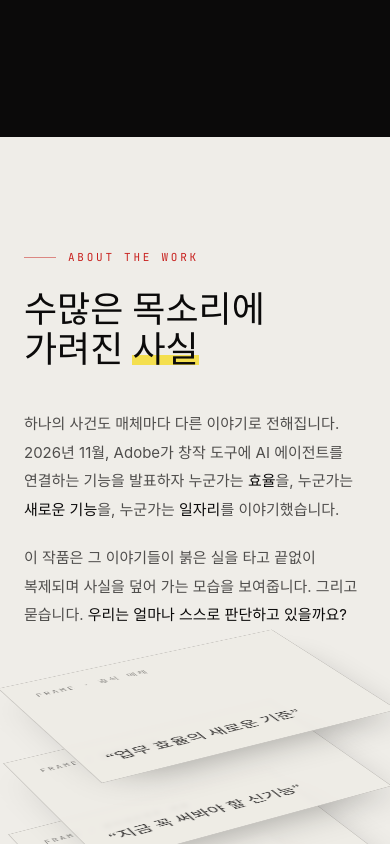
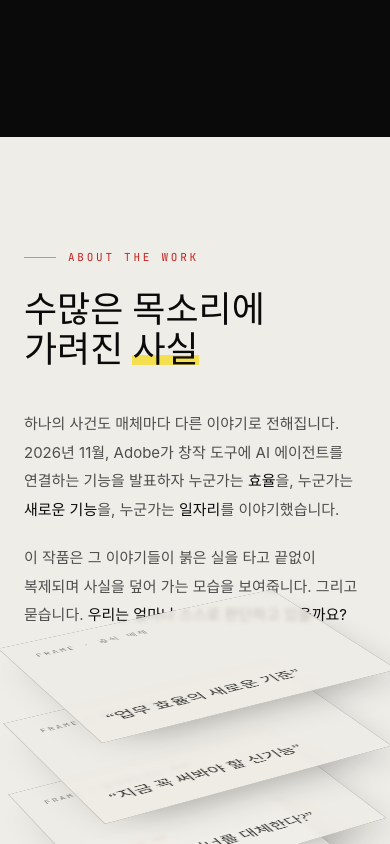
Before and after one commit to nhkim06/realtime-graphics-final, a React (Vite) app in the folder tyranny-of-flow/: page / in a window 390 px wide. Shown: the part 960-1804 px from the top of the page. Built offline with nearby package versions, Linux system fonts and the light colour scheme; a web font is replaced by a local one.

Commit message:
모바일 스크롤 및 여백 ui 개선

```diff
--- a/tyranny-of-flow/src/App.jsx
+++ b/tyranny-of-flow/src/App.jsx
@@ -336,7 +336,7 @@ function LayerStack() {
   return (
     <div
       ref={ref}
-      className="relative mx-auto flex h-[440px] w-full max-w-[520px] items-center justify-center [perspective:1600px] md:h-[560px]"
+      className="relative mx-auto flex h-[360px] w-full max-w-[520px] items-center justify-center [perspective:1600px] md:h-[560px]"
     >
       <motion.div
         style={{ rotateX: 58, rotateZ: rotZ, transformStyle: 'preserve-3d' }}
@@ -377,7 +377,7 @@ function Layer({ l, i, gap }) {
 
 function About() {
   return (
-    <section id="about" className="relative bg-wall py-28 text-ink md:py-44">
+    <section id="about" className="relative bg-wall pb-8 pt-28 text-ink md:py-44">
       <div className="mx-auto grid max-w-7xl items-center gap-16 px-6 md:px-12 lg:grid-cols-2">
         <div>
           <Eyebrow className="text-red">About the work</Eyebrow>
@@ -917,7 +917,7 @@ const ELEMENTS = [
 
 function ReadTheScreen() {
   return (
-    <section id="read" className="bg-ink py-28 text-paper md:py-44">
+    <section id="read" className="bg-ink pb-20 pt-28 text-paper md:py-44">
       <div className="mx-auto max-w-7xl px-6 md:px-12">
         <Eyebrow className="text-red-bright">Reading the screen</Eyebrow>
         <Reveal
@@ -982,7 +982,7 @@ function Closing() {
       <div className="pointer-events-none absolute inset-0 opacity-30">
         <FlowCanvas mode="palm" density={0.6} />
       </div>
-      <div className="relative mx-auto flex min-h-screen max-w-7xl flex-col justify-center px-6 py-32 md:px-12">
+      <div className="relative mx-auto flex max-w-7xl flex-col justify-center px-6 pb-24 pt-28 md:min-h-screen md:px-12 md:py-32">
         <Eyebrow className="text-red-bright">After the experience</Eyebrow>
         <motion.h2
           style={{ filter }}
```
